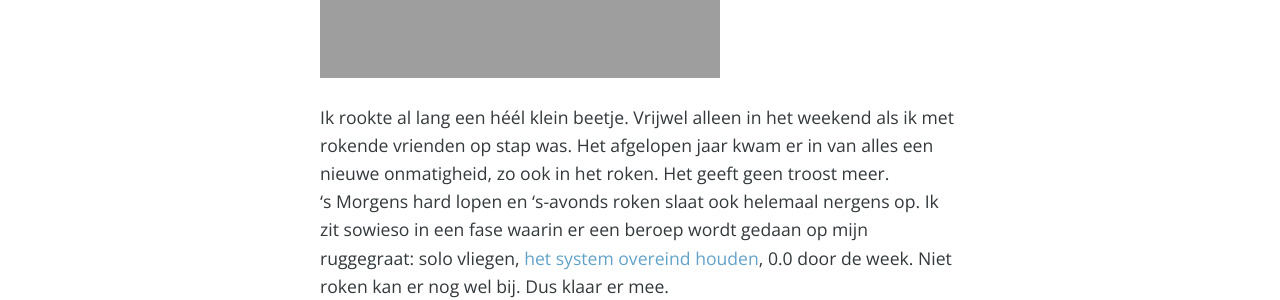
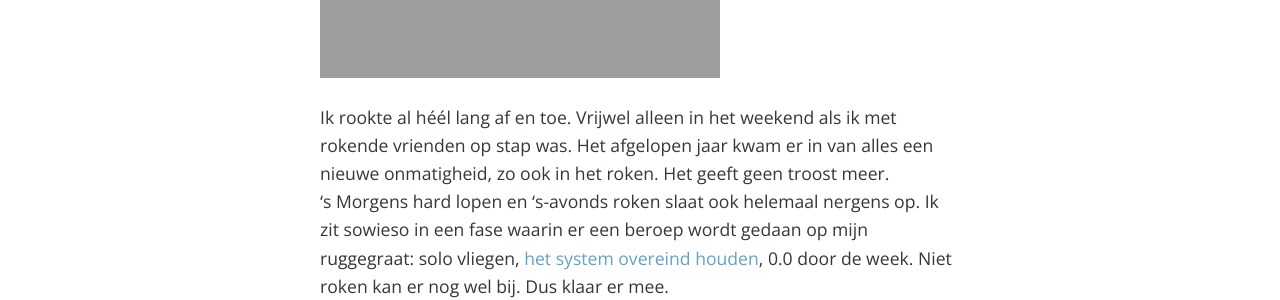
Before and after one commit to fprisse/Weblog, a Jekyll site: the page built from _posts/2020-10-01-roken.md, in a window 1280 px wide. Shown: the part 731-1031 px from the top of the page. Built offline with Jekyll 4.4.1, drawn with Linux system fonts in a browser that asks for light colours; nearby versions of some CDN libraries; comment, search, counter and statistics services are not loaded.

Commit message:
af en toe

```diff
--- a/_posts/2020-10-01-roken.md
+++ b/_posts/2020-10-01-roken.md
@@ -9,7 +9,7 @@ categories: Gezondheid
 
 ![roken]({{ site.url }}/assets/roken.png)
 
-Ik rookte al lang een héél klein beetje. Vrijwel alleen in het weekend als ik met rokende vrienden op stap was. Het afgelopen jaar kwam er in van alles een nieuwe onmatigheid, zo ook in het roken. Het geeft geen troost meer.
+Ik rookte al héél lang af en toe. Vrijwel alleen in het weekend als ik met rokende vrienden op stap was. Het afgelopen jaar kwam er in van alles een nieuwe onmatigheid, zo ook in het roken. Het geeft geen troost meer.
 's Morgens hard lopen en 's-avonds roken slaat ook helemaal nergens op. Ik zit sowieso in een fase waarin er een beroep wordt gedaan op mijn ruggegraat: solo vliegen, [het system overeind houden]({{ site.url }}/roken/ "Briljante samenvattng door Gabor Linthorst na een veel te lang verhaal waarin ik uitleg dat ik me nu even niet kan veroorloven om even niet mee te doen"), 0.0 door de week. Niet roken kan er nog wel bij. Dus klaar er mee.
 
 Wel even een [pilletje](https://www.farmacotherapeutischkompas.nl/bladeren/preparaatteksten/v/varenicline "'Oh nee! Toch geen DRUGS?' riep de rokende zatladder") gehaald voor de eerste moeilijke weken. En ik heb er ook nog 4 solidaire maten bij: ~~Douwe~~ , Daan, Jaimee en Barbara.
```
